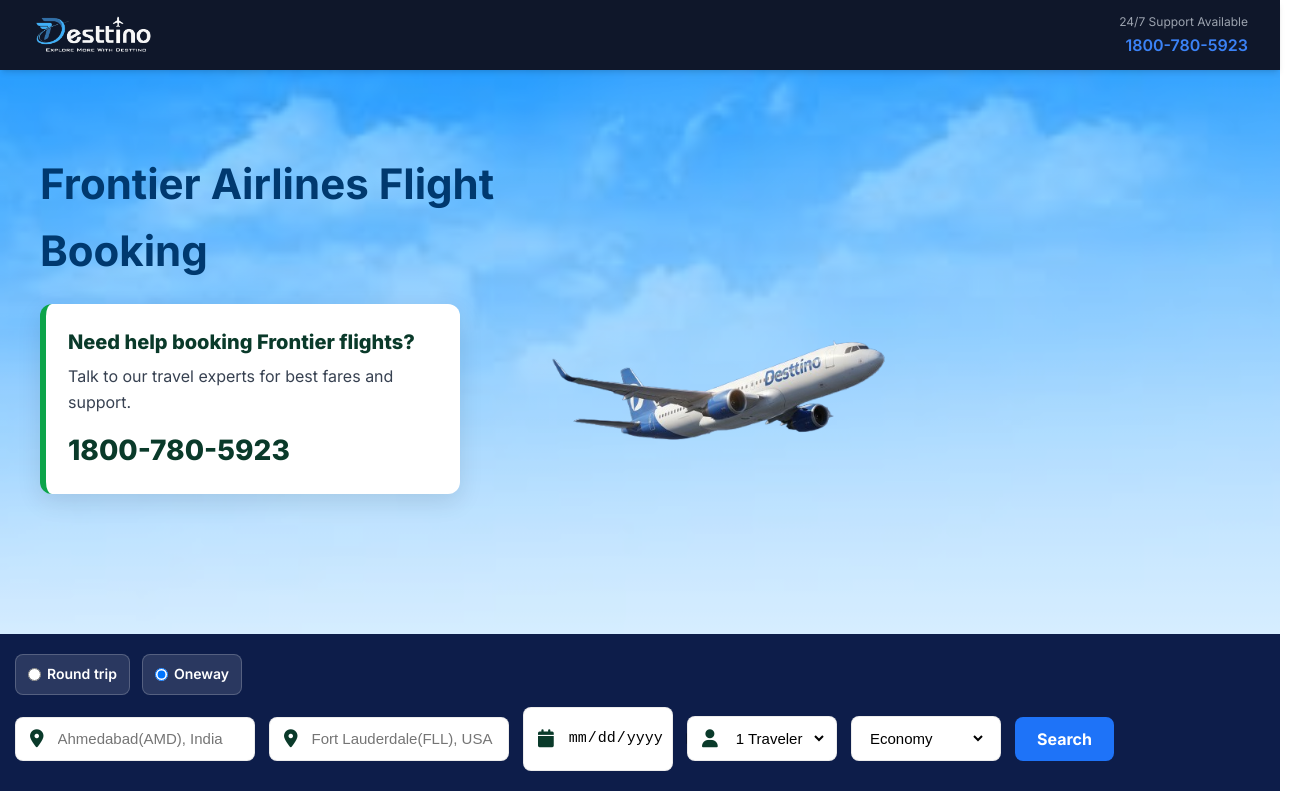
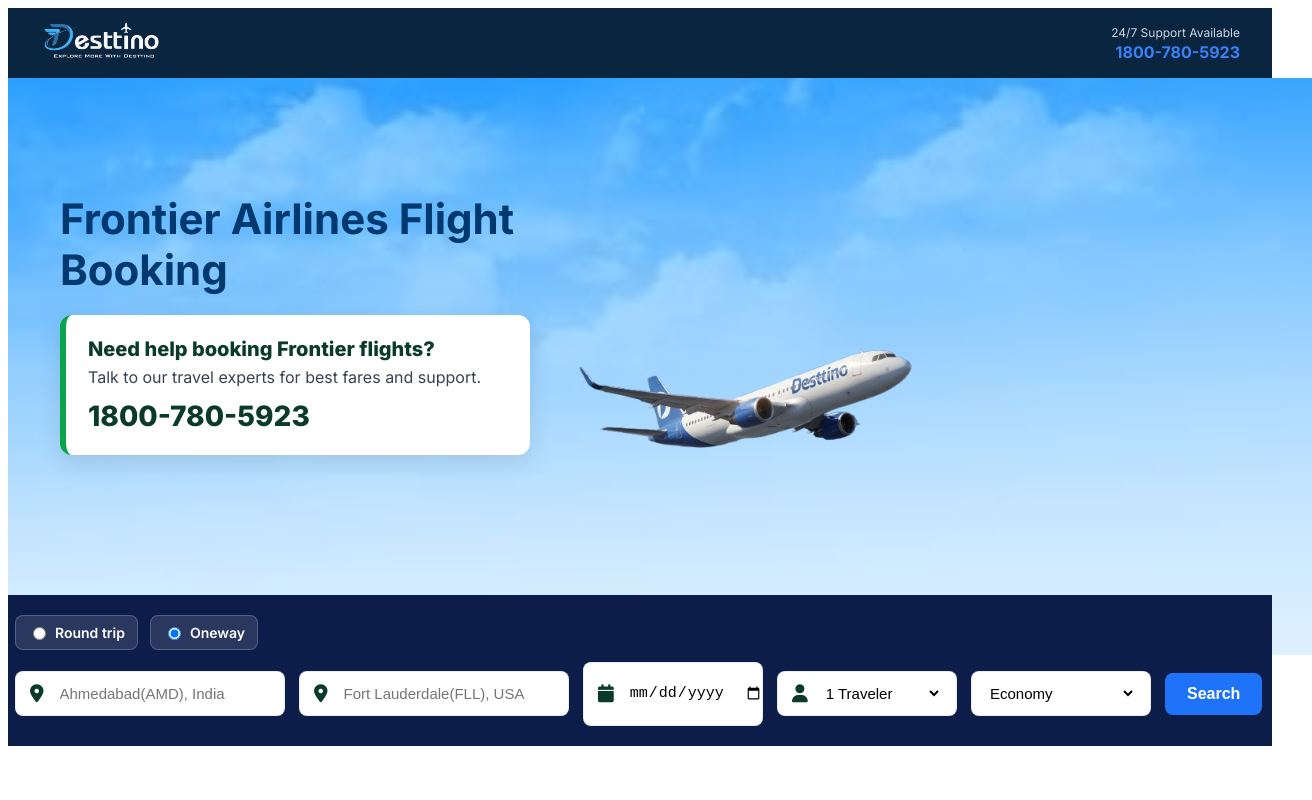
Before and after one commit to ivalema35/desttino, a plain HTML site: page sub pages/frontier-airlines.html in a window 1280 px wide. Shown: the top 800 px of the page, 1312 px wide, since content can reach past the window. Drawn offline with Linux system fonts and the light colour scheme.

Commit message:
inline css

```diff
--- a/sub pages/frontier-airlines.html
+++ b/sub pages/frontier-airlines.html
@@ -8,9 +8,19 @@
     <link rel="preconnect" href="https://fonts.gstatic.com" crossorigin>
     <link href="https://fonts.googleapis.com/css2?family=Inter:wght@400;500;600;700;800&display=swap" rel="stylesheet">
     <link rel="stylesheet" href="https://cdnjs.cloudflare.com/ajax/libs/font-awesome/6.5.0/css/all.min.css">
-    <link rel="stylesheet" href="../styles.css">
+
     <style>
         .flight-hero-section{padding:50px 20px;background:#f4f7fb}
+        body{font-family:'Inter',sans-serif;color:#111827;background:#fff}
+        .container{width:100%;max-width:1200px;margin:0 auto;padding:0 20px}
+        .header{position:sticky;top:0;background:#0a2540;color:#fff;z-index:100}
+        .header-inner{display:flex;align-items:center;justify-content:space-between;height:70px}
+        .logo-img{height:45px;width:auto;border-radius:6px}
+        .header-right{display:flex;align-items:center;gap:16px}
+        .support-info{display:flex;flex-direction:column;align-items:flex-end;gap:2px}
+        .support-text{font-size:12px;color:#cbd5e1}
+        .phone-link{color:#3b82f6;text-decoration:none;font-weight:700}
+        .phone-link:hover{color:#ffffff}
         .flight-flex{max-width:1200px;margin:auto;display:flex;justify-content:center;gap:40px;align-items:center}
         .flight-left{flex:1}
         .hero-main-title{font-size:38px;font-weight:700;line-height:1.3}
```
